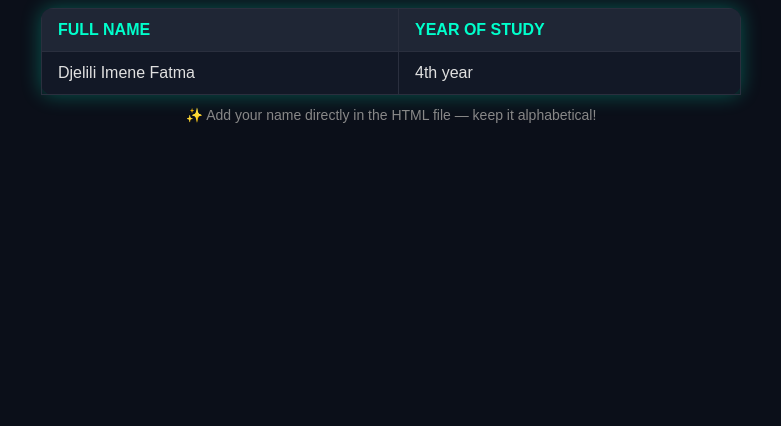
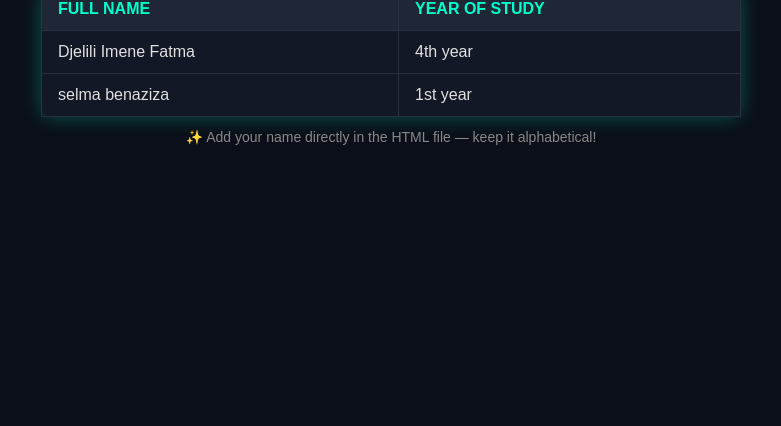
Before and after one commit to islemgouicem/attendance_list_git, a plain HTML site: page index.html in a window 1280 px wide. Shown: the part 374-800 px from the top of the page, without its empty margins (249-1030 px from the left). Drawn offline with Linux system fonts and the light colour scheme.

Commit message:
I added my name

```diff
--- a/index.html
+++ b/index.html
@@ -28,7 +28,10 @@
 
 
             <!-- paste here -->
-
+            <tr>
+                <td>selma benaziza</td>
+                <td>1st year</td>
+            </tr>
 
 
 
```
